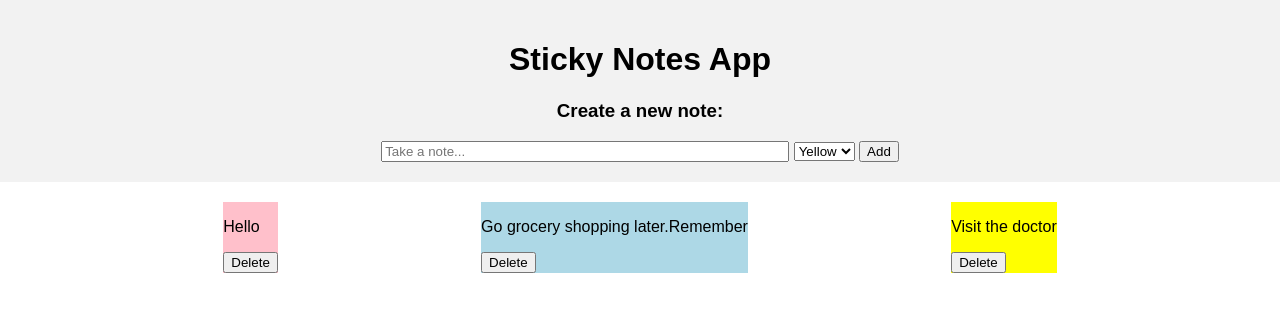
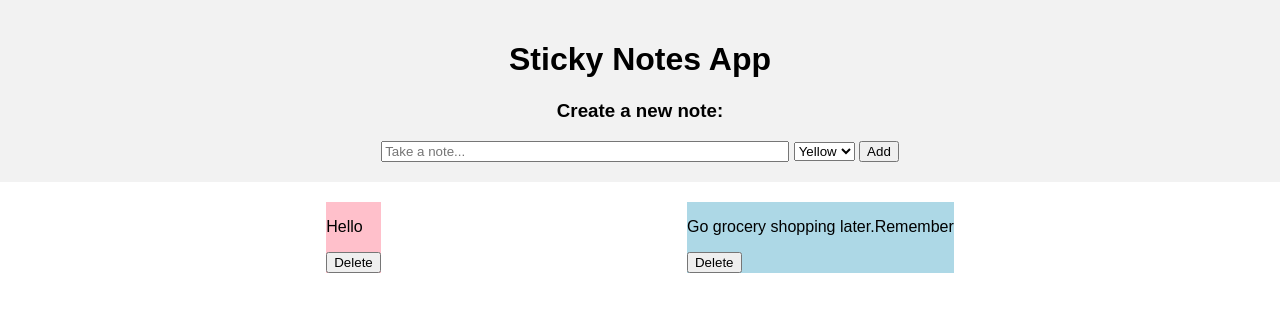
Before and after one commit to pereruannabaala/Sticky-Note-App, a Flask app: page / in a window 1280 px wide. Shown: the top 312 px of the page. Run offline with Flask 3, Linux system fonts and the light colour scheme.

Commit message:
add all changes

```diff
--- a/notes.json
+++ b/notes.json
@@ -6,9 +6,5 @@
     {
         "text": "Go grocery shopping later.Remember ",
         "color": "lightblue"
-    },
-    {
-        "text": "Visit the doctor",
-        "color": "yellow"
     }
 ]
--- a/static/styles.css
+++ b/static/styles.css
@@ -14,7 +14,7 @@ body {
     display: flex;
     flex-wrap: wrap;
     justify-content: space-evenly;
-    max-width: 1800px;
+    max-width: 1600px;
     margin: 0 auto;
     padding: 20px;
     box-sizing: border-box;
```
Also changed, not shown: requirements.txt (+5 -5 lines), app.py (line endings or trailing spaces), templates/index.html (line endings or trailing spaces), 11 other files.
